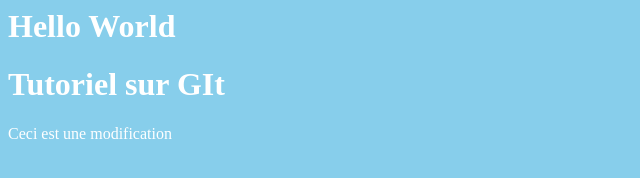
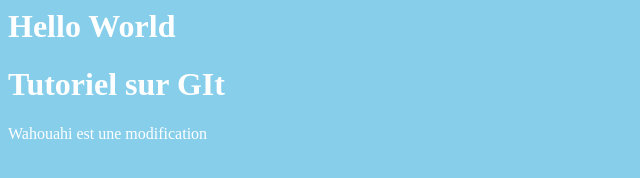
Before and after one commit to Yassim-B/tuto-git, a plain HTML site: page index.html in a window 1280 px wide. Shown: the full height of the page, 0-640 px from the left. Drawn offline with Linux system fonts and the light colour scheme.

Commit message:
change word again

```diff
--- a/index.html
+++ b/index.html
@@ -14,6 +14,6 @@
 <body>
 <h1>Hello World</h1>
 <h1>Tutoriel sur GIt</h1>
-<p> Ceci est une modification</p>
+<p> Wahouahi est une modification</p>
 </body>
 </html>
```
